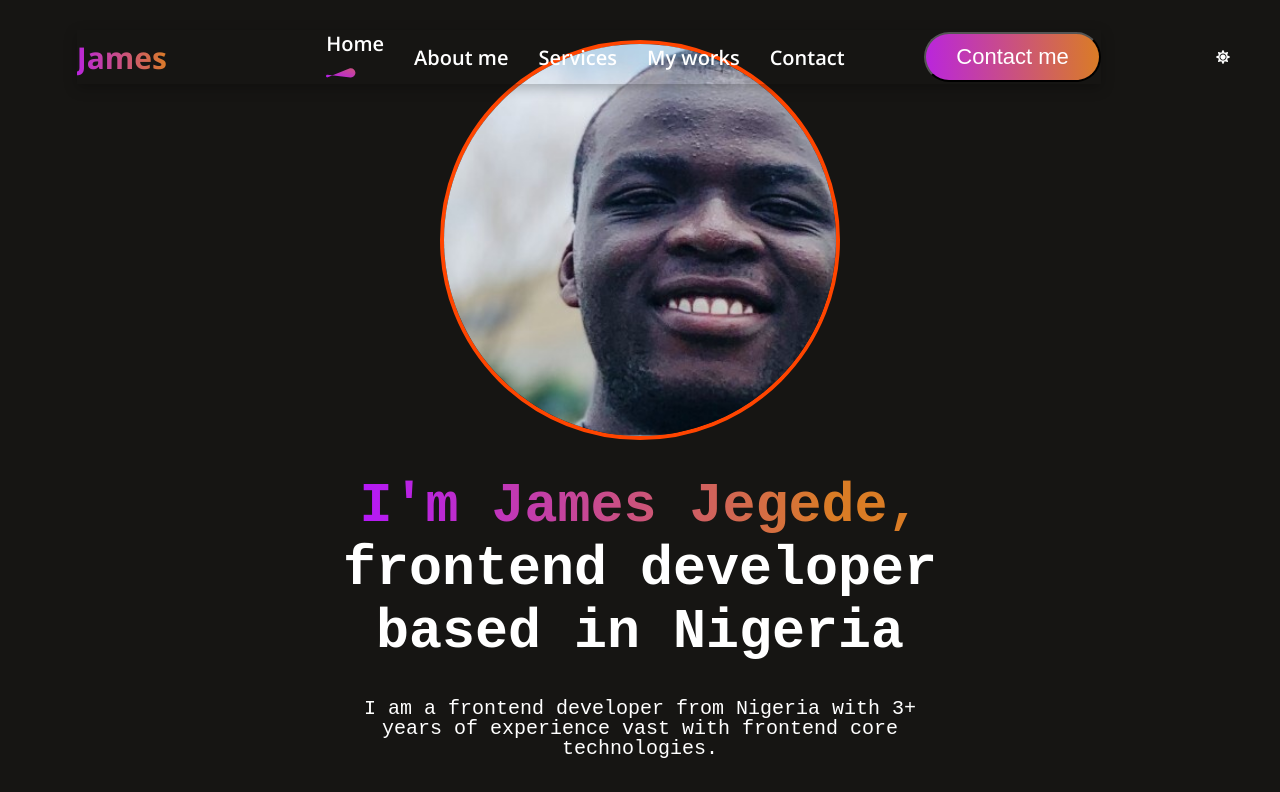
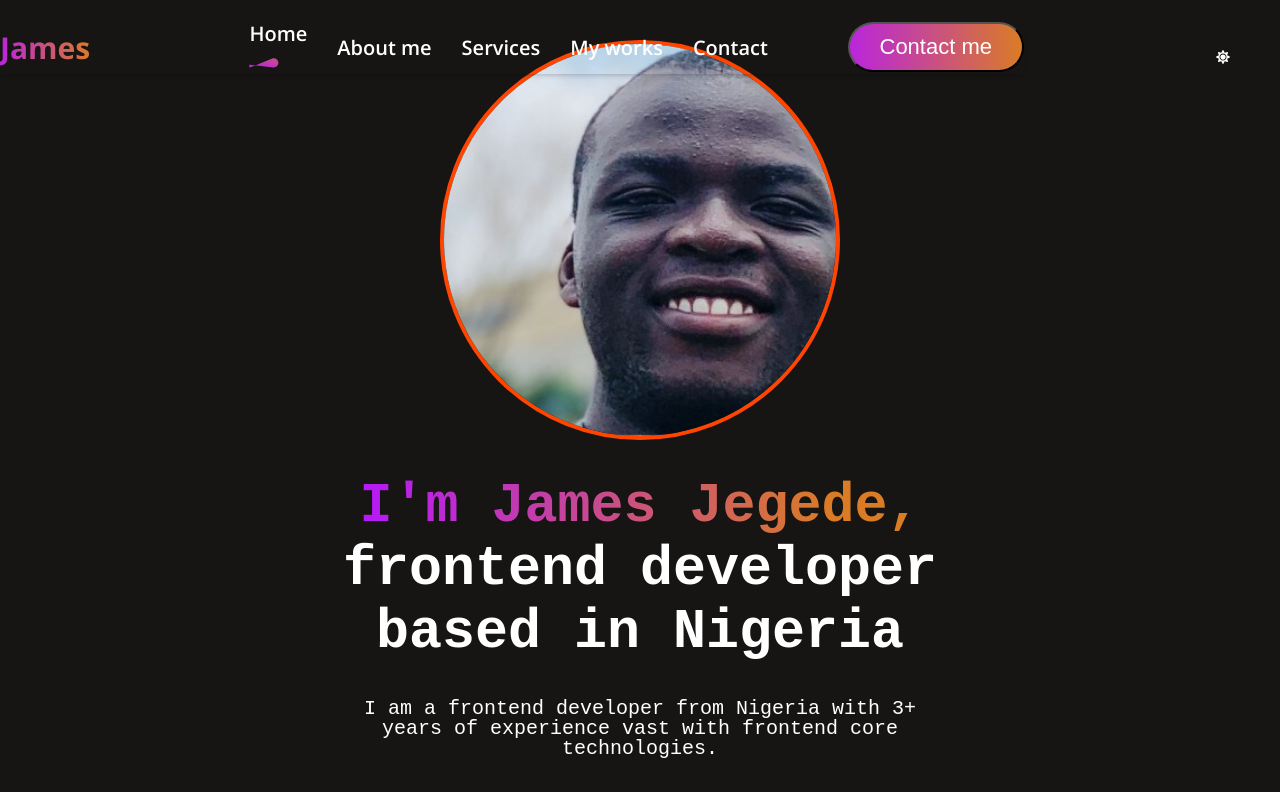
Before and after one commit to jexzyjames/portfolio, a React (Create React App) app: page / in a window 1280 px wide. Shown: the top 792 px of the page. Built offline with nearby package versions, Linux system fonts and the light colour scheme.

Commit message:
Refactor Main.css for improved styling and layout

```diff
--- a/src/Portfolio/Components/Main/Main.css
+++ b/src/Portfolio/Components/Main/Main.css
@@ -16,9 +16,11 @@
     display:flex;
     position:fixed;
     width:80%;
+    top:0;
+    left:0;
     z-index:9999;
     margin: 20px auto;
-    box-shadow: 0 4px 12px rgba(0, 0, 0, 0.25);
+   box-shadow: 0 5px 6px -5px rgba(0, 0, 0, 0.3);
     justify-content: space-between;
     align-items: center;
 }
```
